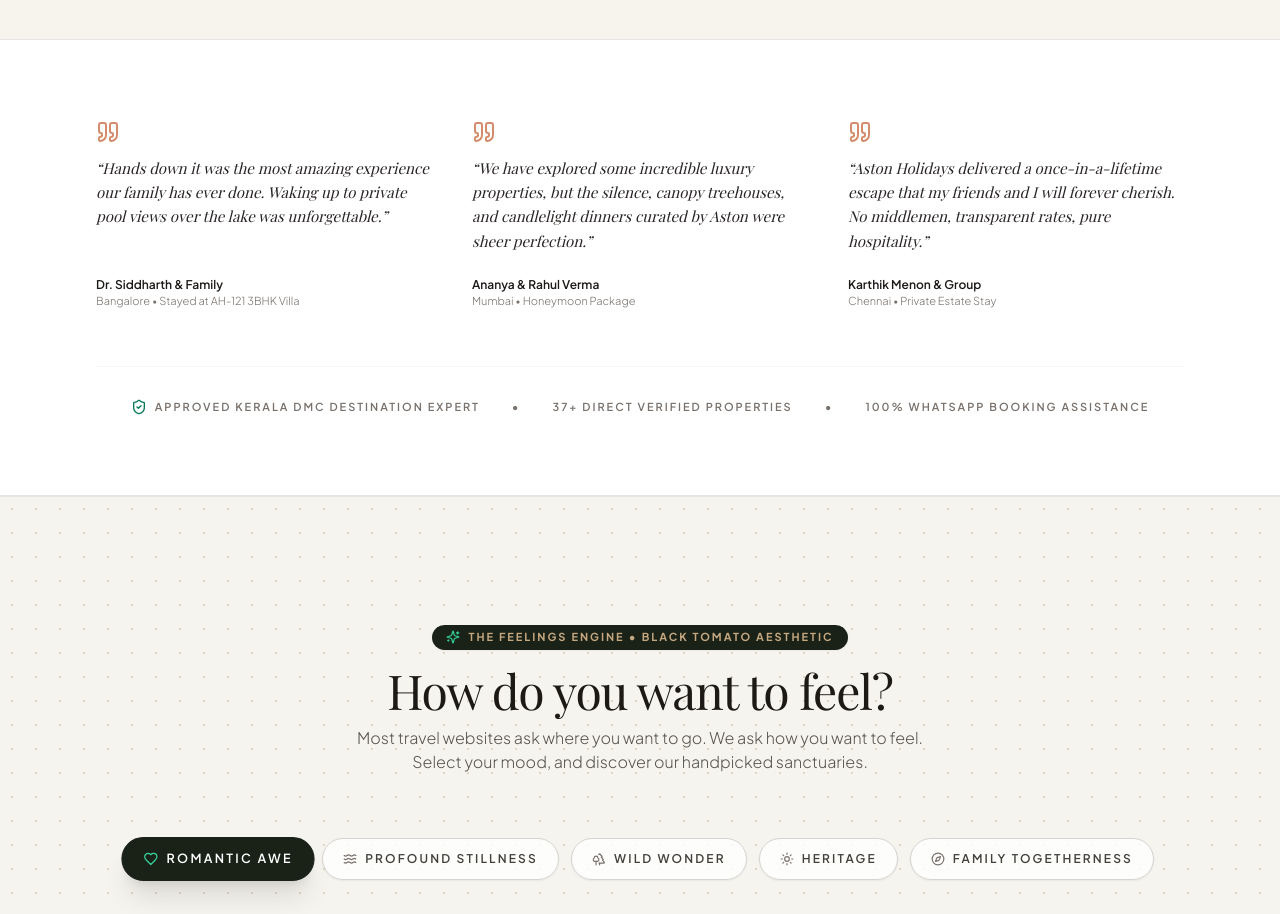
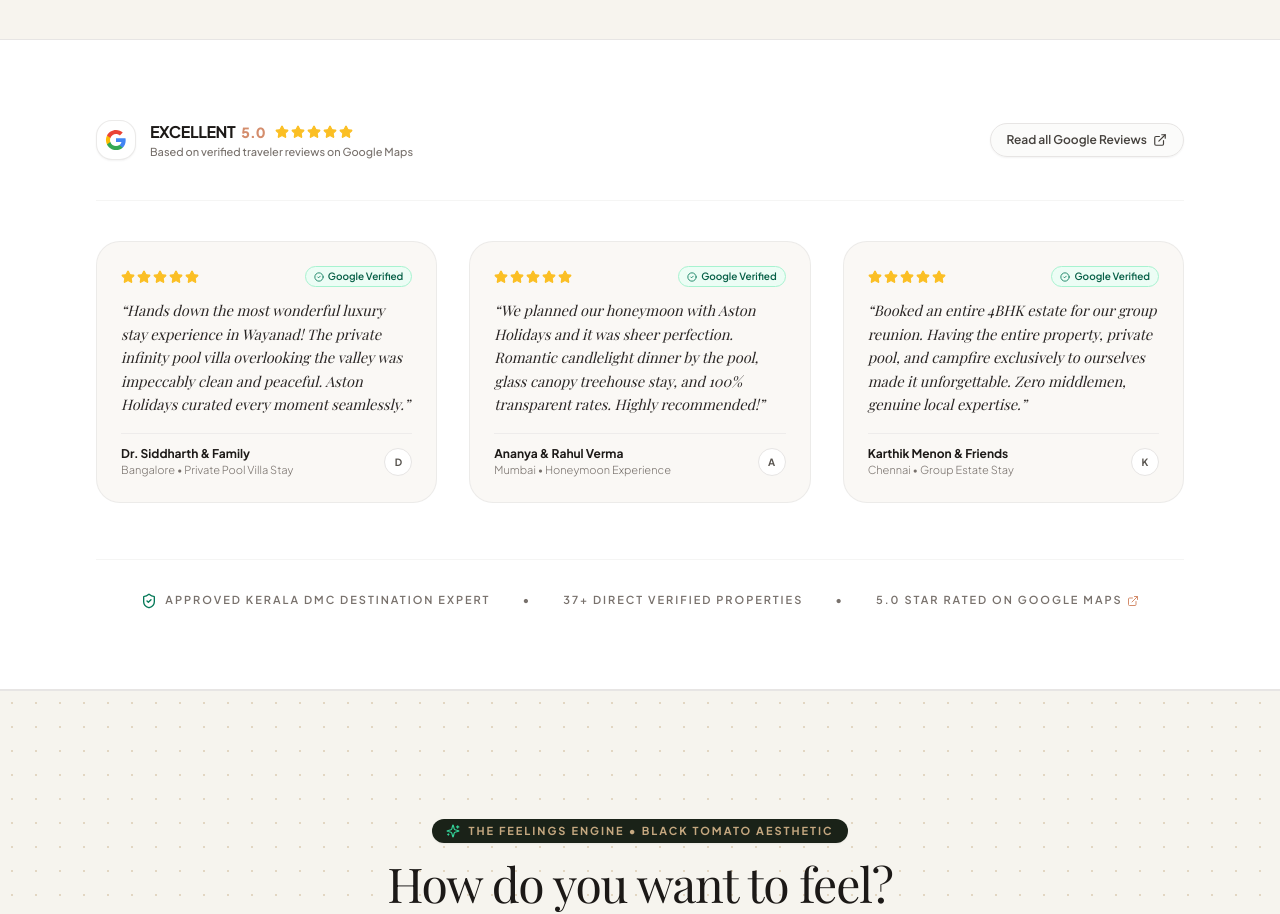
Before and after one commit to Adarsh5816/Aston-Holidays-, a Next.js app: page / in a window 1280 px wide. Shown: the part 1660-2574 px from the top of the page. Built offline with nearby package versions, Linux system fonts and the light colour scheme; no server answers; a web font is replaced by a local one.

Commit message:
feat: upgrade testimonials section to verified 5.0 Google Reviews showcase with direct Google Maps link

```diff
--- a/src/components/HomePageClient.tsx
+++ b/src/components/HomePageClient.tsx
@@ -12,7 +12,9 @@ import {
   MapPin,
   Waves,
   FileText,
-  Quote
+  Quote,
+  Star,
+  ExternalLink
 } from "lucide-react";
 
 import LuxuryNavbar from "@/components/LuxuryNavbar";
@@ -52,22 +54,30 @@ export default function HomePageClient({
     setIsEnquiryOpen(true);
   };
 
-  // Black Tomato Style Editorial Testimonials
+  const googleMapsReviewsUrl = "https://www.google.com/maps/place/Aston+Holidays/@11.6562271,76.2258309,17z/data=!4m8!3m7!1s0x3ba6099dacee0a19:0x9c8165c6ee5ac6ae!8m2!3d11.6562271!4d76.2258309!9m1!1b1!16s%2Fg%2F11nqxw_7bz?entry=ttu";
+
+  // Verified Google Reviews from Aston Holidays Wayanad
   const testimonials = [
     {
-      quote: "Hands down it was the most amazing experience our family has ever done. Waking up to private pool views over the lake was unforgettable.",
+      quote: "Hands down the most wonderful luxury stay experience in Wayanad! The private infinity pool villa overlooking the valley was impeccably clean and peaceful. Aston Holidays curated every moment seamlessly.",
       author: "Dr. Siddharth & Family",
-      location: "Bangalore • Stayed at AH-121 3BHK Villa"
+      location: "Bangalore",
+      rating: 5,
+      stayDetails: "Private Pool Villa Stay"
     },
     {
-      quote: "We have explored some incredible luxury properties, but the silence, canopy treehouses, and candlelight dinners curated by Aston were sheer perfection.",
+      quote: "We planned our honeymoon with Aston Holidays and it was sheer perfection. Romantic candlelight dinner by the pool, glass canopy treehouse stay, and 100% transparent rates. Highly recommended!",
       author: "Ananya & Rahul Verma",
-      location: "Mumbai • Honeymoon Package"
+      location: "Mumbai",
+      rating: 5,
+      stayDetails: "Honeymoon Experience"
     },
     {
-      quote: "Aston Holidays delivered a once-in-a-lifetime escape that my friends and I will forever cherish. No middlemen, transparent rates, pure hospitality.",
-      author: "Karthik Menon & Group",
-      location: "Chennai • Private Estate Stay"
+      quote: "Booked an entire 4BHK estate for our group reunion. Having the entire property, private pool, and campfire exclusively to ourselves made it unforgettable. Zero middlemen, genuine local expertise.",
+      author: "Karthik Menon & Friends",
+      location: "Chennai",
+      rating: 5,
+      stayDetails: "Group Estate Stay"
     }
   ];
 
@@ -140,21 +150,81 @@ export default function HomePageClient({
           </div>
         </section>
 
-        {/* ================= 3. DISCERNING TRAVELER WORDS (Black Tomato Testimonial Layout) ================= */}
-        <section className="py-20 bg-white border-y border-stone-200">
+        {/* ================= 3. GOOGLE REVIEWS & DISCERNING TRAVELER WORDS ================= */}
+        <section className="py-20 bg-white border-y border-stone-200" id="reviews">
           <div className="max-w-6xl mx-auto px-4 sm:px-6 lg:px-8">
-            <div className="grid grid-cols-1 md:grid-cols-3 gap-10">
+
+            {/* Google Reviews Trust Header */}
+            <div className="flex flex-col sm:flex-row items-center justify-between pb-10 border-b border-stone-100 gap-4">
+              <div className="flex items-center gap-3.5 text-center sm:text-left">
+                {/* Official Google G Logo SVG */}
+                <div className="w-10 h-10 rounded-2xl bg-white border border-stone-200/80 shadow-sm flex items-center justify-center p-2 shrink-0">
+                  <svg className="w-full h-full" viewBox="0 0 24 24">
+                    <path fill="#4285F4" d="M22.56 12.25c0-.78-.07-1.53-.2-2.25H12v4.26h5.92c-.26 1.37-1.04 2.53-2.21 3.31v2.77h3.57c2.08-1.92 3.28-4.74 3.28-8.09z" />
+                    <path fill="#34A853" d="M12 23c2.97 0 5.46-.98 7.28-2.66l-3.57-2.77c-.98.66-2.23 1.06-3.71 1.06-2.86 0-5.29-1.93-6.16-4.53H2.18v2.84C3.99 20.53 7.7 23 12 23z" />
+                    <path fill="#FBBC05" d="M5.84 14.09c-.22-.66-.35-1.36-.35-2.09s.13-1.43.35-2.09V7.06H2.18C1.43 8.55 1 10.22 1 12s.43 3.45 1.18 4.94l2.85-2.22.81-.63z" />
+                    <path fill="#EA4335" d="M12 5.38c1.62 0 3.06.56 4.21 1.64l3.15-3.15C17.45 2.09 14.97 1 12 1 7.7 1 3.99 3.47 2.18 7.06l3.66 2.84c.87-2.6 3.3-4.52 6.16-4.52z" />
+                  </svg>
+                </div>
+                <div>
+                  <div className="flex items-center gap-1.5">
+                    <span className="text-base font-bold text-stone-900 font-sans tracking-tight">EXCELLENT</span>
+                    <span className="text-sm font-extrabold text-[#D48D6C]">5.0</span>
+                    <div className="flex items-center text-amber-400 gap-0.5 ml-1">
+                      {[...Array(5)].map((_, i) => (
+                        <Star key={i} className="w-3.5 h-3.5 fill-amber-400 text-amber-400" />
+                      ))}
+                    </div>
+                  </div>
+                  <p className="text-[11px] text-stone-500 font-medium">
+                    Based on verified traveler reviews on Google Maps
+                  </p>
+                </div>
+              </div>
+
+              <a
+                href={googleMapsReviewsUrl}
+                target="_blank"
+                rel="noopener noreferrer"
+                className="inline-flex items-center gap-1.5 px-4 py-2 rounded-full border border-stone-200 hover:border-[#D48D6C] text-xs font-semibold text-stone-700 hover:text-[#D48D6C] bg-stone-50/80 hover:bg-stone-100 transition shadow-sm"
+              >
+                <span>Read all Google Reviews</span>
+                <ExternalLink className="w-3.5 h-3.5" />
+              </a>
+            </div>
+
+            {/* Testimonials 3-Column Grid */}
+            <div className="grid grid-cols-1 md:grid-cols-3 gap-8 mt-10">
               {testimonials.map((t, idx) => (
-                <div key={idx} className="flex flex-col justify-between text-center md:text-left space-y-4">
-                  <div>
-                    <Quote className="w-6 h-6 text-[#D48D6C] mb-3 mx-auto md:mx-0" />
-                    <p className="text-sm sm:text-[15px] font-editorial italic font-normal text-stone-800 leading-relaxed">
+                <div
+                  key={idx}
+                  className="bg-[#FAF8F5] p-6 rounded-3xl border border-stone-200/70 flex flex-col justify-between space-y-4 hover:shadow-md transition"
+                >
+                  <div className="space-y-3">
+                    <div className="flex items-center justify-between">
+                      <div className="flex items-center text-amber-400 gap-0.5">
+                        {[...Array(t.rating)].map((_, i) => (
+                          <Star key={i} className="w-3.5 h-3.5 fill-amber-400 text-amber-400" />
+                        ))}
+                      </div>
+                      <span className="inline-flex items-center gap-1 text-[10px] font-semibold text-emerald-800 bg-emerald-50 px-2 py-0.5 rounded-full border border-emerald-200">
+                        <CheckCircle2 className="w-2.5 h-2.5 text-emerald-700" /> Google Verified
+                      </span>
+                    </div>
+
+                    <p className="text-sm sm:text-[14.5px] font-editorial italic font-normal text-stone-800 leading-relaxed">
                       &ldquo;{t.quote}&rdquo;
                     </p>
                   </div>
-                  <div className="pt-2">
-                    <p className="text-xs font-semibold text-stone-900">{t.author}</p>
-                    <p className="text-[11px] text-stone-500 font-light">{t.location}</p>
+
+                  <div className="pt-3 border-t border-stone-200/60 flex items-center justify-between">
+                    <div>
+                      <p className="text-xs font-bold text-stone-900">{t.author}</p>
+                      <p className="text-[11px] text-stone-500 font-light">{t.location} • {t.stayDetails}</p>
+                    </div>
+                    <div className="w-7 h-7 rounded-full bg-white border border-stone-200 flex items-center justify-center font-bold text-[10px] text-stone-600">
+                      {t.author.charAt(0)}
+                    </div>
                   </div>
                 </div>
               ))}
@@ -169,7 +239,15 @@ export default function HomePageClient({
               <span>•</span>
               <span>37+ Direct Verified Properties</span>
               <span>•</span>
-              <span>100% WhatsApp Booking Assistance</span>
+              <a
+                href={googleMapsReviewsUrl}
+                target="_blank"
+                rel="noopener noreferrer"
+                className="hover:text-[#D48D6C] transition flex items-center gap-1"
+              >
+                <span>5.0 Star Rated on Google Maps</span>
+                <ExternalLink className="w-3 h-3 text-[#D48D6C]" />
+              </a>
             </div>
           </div>
         </section>
```
